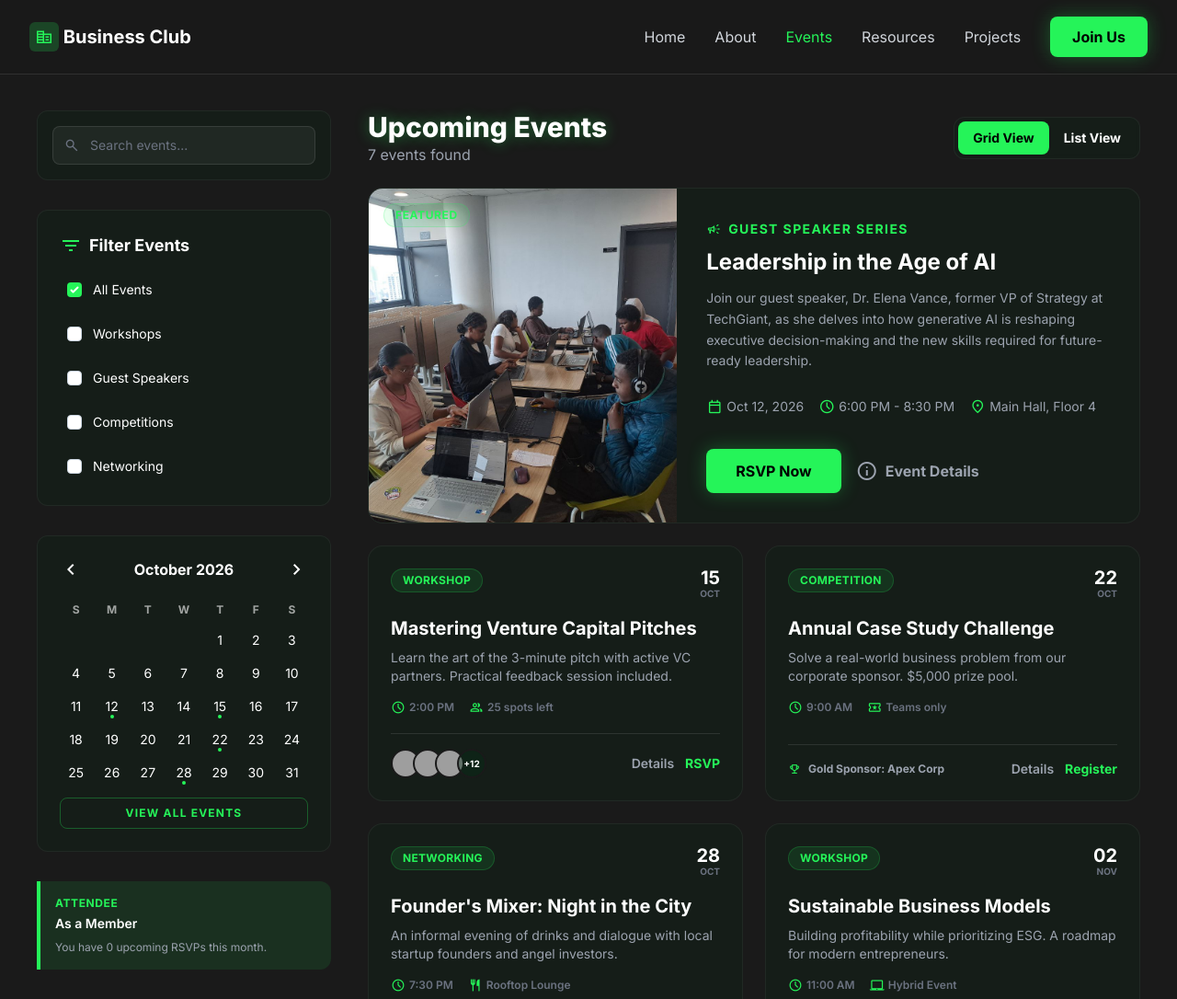
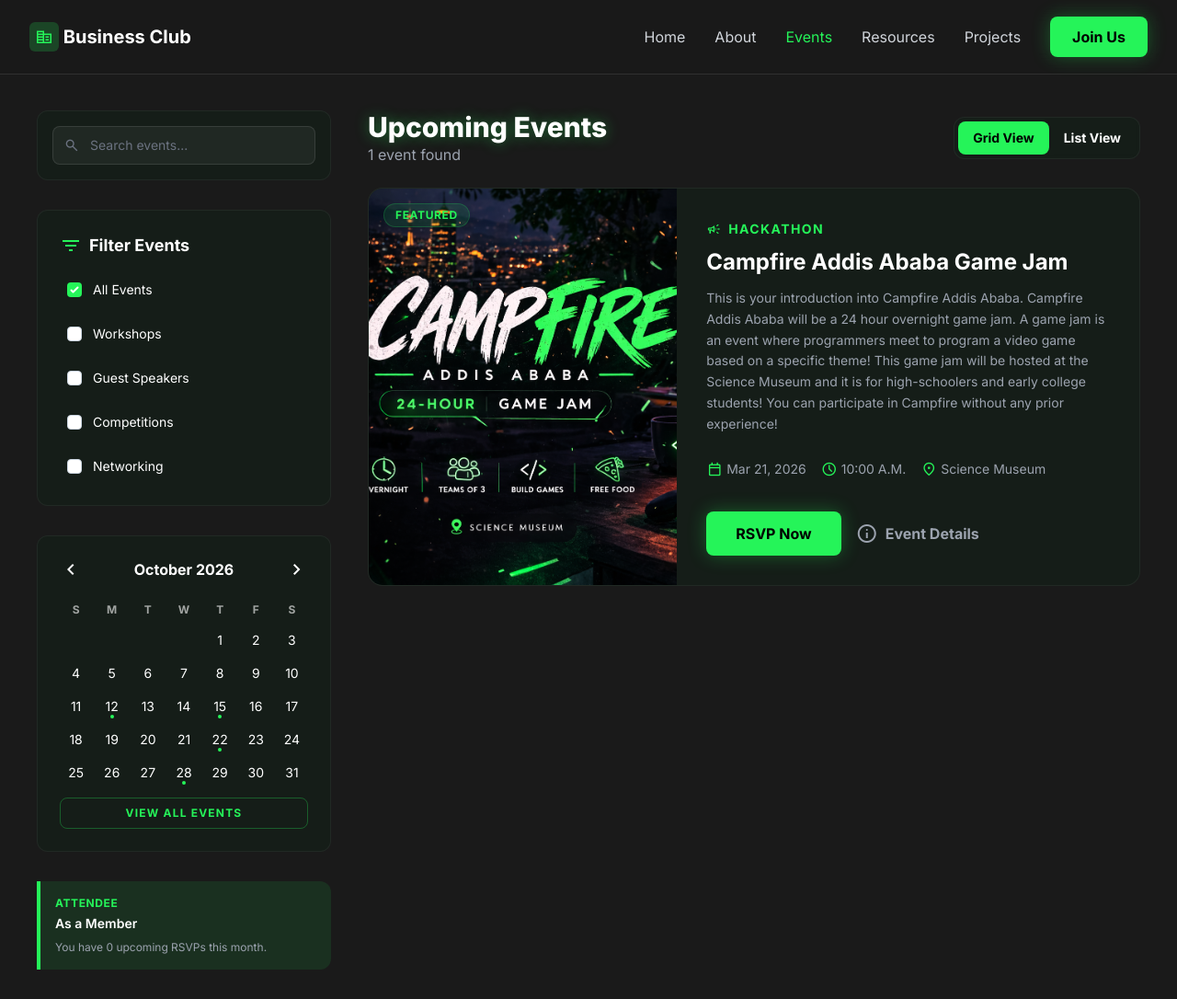
Before and after one commit to shebaww/Business_Club_Website, a website: page Events.html in a window 1280 px wide. Shown: the top 1086 px of the page at 92% size. Drawn offline with nearby package versions, Linux system fonts and the light colour scheme; grey boxes are pictures that could not be loaded.

Commit message:
Fixed Events but still needs work along with resources and projects

```diff
--- a/Events.html
+++ b/Events.html
@@ -459,21 +459,21 @@
             <!-- Featured Event -->
             <div
               class="event-card group relative bg-brand-accent/20 rounded-2xl overflow-hidden border border-white/5 hover:border-brand/30 flex flex-col md:flex-row min-h-[320px] transition-all hover:-translate-y-1 hover:shadow-[0_0_30px_rgba(37,244,89,0.3)]"
-              data-category="Guest Speaker"
-              data-date="2026-10-12"
-              data-title="Leadership in the Age of AI"
-              data-desc="Join our guest speaker, Dr. Elena Vance, former VP of Strategy at TechGiant, as she delves into how generative AI is reshaping executive decision-making and the new skills required for future-ready leadership."
-              data-time="6:00 PM - 8:30 PM"
-              data-location="Main Hall, Floor 4"
-            >
-              <div class="w-full md:w-2/5 relative min-h-[200px]">
+              data-category="Hackathon"
+              data-date="2026-03-21"
+              data-title="Campfire Addis Ababa Game Jam"
+              data-desc="This is your introduction into Campfire Addis Ababa. Campfire Addis Ababa will be a 24 hour overnight game jam.
+A game jam is an event where programmers meet to program a video game based on a specific theme!
+This game jam will be hosted at the Science Museum and it is for high-schoolers and early college students! You can participate in Campfire without any prior experience! "
+              data-time="10:00 AM"
+              data-location="Science Museum"
+            >
+            <div class="w-full md:w-2/5 relative aspect-[2/1]">
   <div
     class="absolute inset-0 bg-center bg-cover"
-                  style="
-                    background-image: url(&quot;./icons/conference.jpg&quot;);
-                    background-size: cover;
-                  "
+    style="background-image: url('./icons/hacky.png');"
   ></div>
+
   <div
     class="absolute top-4 left-4 bg-brand/10 border border-brand/20 text-brand px-3 py-1 rounded-full text-xs font-bold uppercase tracking-wider"
   >
@@ -488,16 +488,15 @@
                     <span class="material-symbols-outlined text-base"
                       >campaign</span
                     >
-                    Guest Speaker Series
+                    Hackathon
                   </div>
                   <h2 class="text-2xl font-bold mb-3 text-white">
-                    Leadership in the Age of AI
+                  Campfire Addis Ababa Game Jam
                   </h2>
                   <p class="text-gray-400 text-sm leading-relaxed mb-6">
-                    Join our guest speaker, Dr. Elena Vance, former VP of
-                    Strategy at TechGiant, as she delves into how generative AI
-                    is reshaping executive decision-making and the new skills
-                    required for future-ready leadership.
+                    This is your introduction into Campfire Addis Ababa. Campfire Addis Ababa will be a 24 hour overnight game jam.
+A game jam is an event where programmers meet to program a video game based on a specific theme!
+This game jam will be hosted at the Science Museum and it is for high-schoolers and early college students! You can participate in Campfire without any prior experience!
                   </p>
                   <div
                     class="flex flex-wrap gap-4 text-sm font-medium text-gray-400"
@@ -505,17 +504,17 @@
                     <div class="flex items-center gap-1">
                       <span class="material-symbols-outlined text-brand text-lg"
                         >calendar_today</span
-                      >Oct 12, 2026
+                      >Mar 21, 2026
                     </div>
                     <div class="flex items-center gap-1">
                       <span class="material-symbols-outlined text-brand text-lg"
                         >schedule</span
-                      >6:00 PM - 8:30 PM
+                      >10:00 A.M.
                     </div>
                     <div class="flex items-center gap-1">
                       <span class="material-symbols-outlined text-brand text-lg"
                         >location_on</span
-                      >Main Hall, Floor 4
+                      >Science Museum
                     </div>
                   </div>
                 </div>
@@ -537,9 +536,9 @@
               </div>
             </div>
 
-            <!-- Event Grid/List container -->
+            <!-- Event Grid/List container edit this when you guys have more venets
             <div id="eventsContainer" class="grid-layout">
-              <!-- Event 2 -->
+               Event 2
               <div
                 class="event-card bg-brand-accent/20 p-6 rounded-2xl border border-white/5 hover:border-brand/30 transition-all hover:-translate-y-1 hover:shadow-[0_0_30px_rgba(37,244,89,0.2)] flex flex-col gap-4"
                 data-category="Workshop"
@@ -634,7 +633,7 @@
                 </div>
               </div>
 
-              <!-- Event 3 -->
+               Event 3
               <div
                 class="event-card bg-brand-accent/20 p-6 rounded-2xl border border-white/5 hover:border-brand/30 transition-all hover:-translate-y-1 hover:shadow-[0_0_30px_rgba(37,244,89,0.2)] flex flex-col gap-4"
                 data-category="Competition"
@@ -710,7 +709,7 @@
                 </div>
               </div>
 
-              <!-- Event 4 -->
+               Event 4
               <div
                 class="event-card bg-brand-accent/20 p-6 rounded-2xl border border-white/5 hover:border-brand/30 transition-all hover:-translate-y-1 hover:shadow-[0_0_30px_rgba(37,244,89,0.2)] flex flex-col gap-4"
                 data-category="Networking"
@@ -779,7 +778,7 @@
                 </div>
               </div>
 
-              <!-- Event 5 -->
+               Event 5
               <div
                 class="event-card bg-brand-accent/20 p-6 rounded-2xl border border-white/5 hover:border-brand/30 transition-all hover:-translate-y-1 hover:shadow-[0_0_30px_rgba(37,244,89,0.2)] flex flex-col gap-4"
                 data-category="Workshop"
@@ -848,11 +847,11 @@
                 </div>
               </div>
             </div>
-            <!-- end eventsContainer -->
-
-            <!-- Hidden extra events (loaded via "Load More") -->
+             end eventsContainer
+
+             Hidden extra events (loaded via "Load More")
             <div id="extraEvents" class="hidden grid-layout gap-6">
-              <!-- Event 6 -->
+               Event 6
               <div
                 class="event-card bg-brand-accent/20 p-6 rounded-2xl border border-white/5 hover:border-brand/30 transition-all hover:-translate-y-1 hover:shadow-[0_0_30px_rgba(37,244,89,0.2)] flex flex-col gap-4"
                 data-category="Guest Speaker"
@@ -925,7 +924,7 @@
                 </div>
               </div>
 
-              <!-- Event 7 -->
+               Event 7
               <div
                 class="event-card bg-brand-accent/20 p-6 rounded-2xl border border-white/5 hover:border-brand/30 transition-all hover:-translate-y-1 hover:shadow-[0_0_30px_rgba(37,244,89,0.2)] flex flex-col gap-4"
                 data-category="Networking"
@@ -994,7 +993,7 @@
                 </div>
               </div>
             </div>
-            <!-- end extraEvents -->
+             end extraEvents -->
 
             <!-- No results message -->
             <div id="noResults" class="hidden text-center py-16 text-gray-500">
@@ -1007,7 +1006,7 @@
               </p>
             </div>
 
-            <!-- Load More -->
+            <!-- Load More
             <div class="flex justify-center py-6" id="loadMoreWrapper">
               <button
                 id="loadMoreBtn"
@@ -1020,7 +1019,7 @@
             </div>
           </div>
         </div>
-      </main>
+      </main> -->
 
       <!-- Footer -->
 <script src="./components/footer.js"></script>
@@ -1191,6 +1190,7 @@
           btn.classList.add("rsvpd");
           btn.textContent = "RSVPd";
           showToast(`RSVP confirmed for "${eventName}"! 🎉`);
+          window.open('https://forms.hackclub.com/campfire-signup?event=recQ4GNv7Z334NICk', '_blank');
         }
         updateRsvpCount();
       }
```
Also changed, not shown: icons/hacky.png (added). Lines whose indentation alone changed are shown as unchanged.
